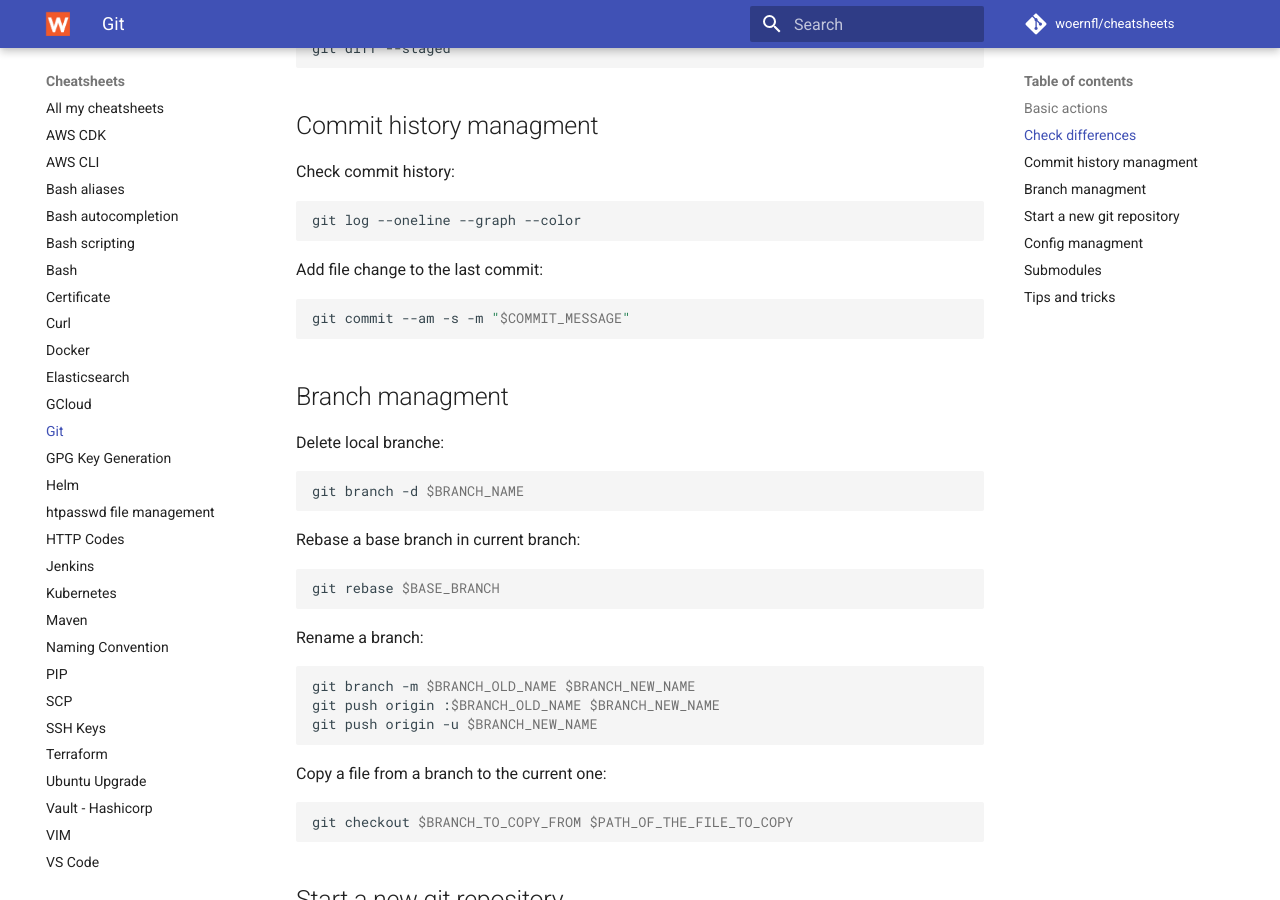
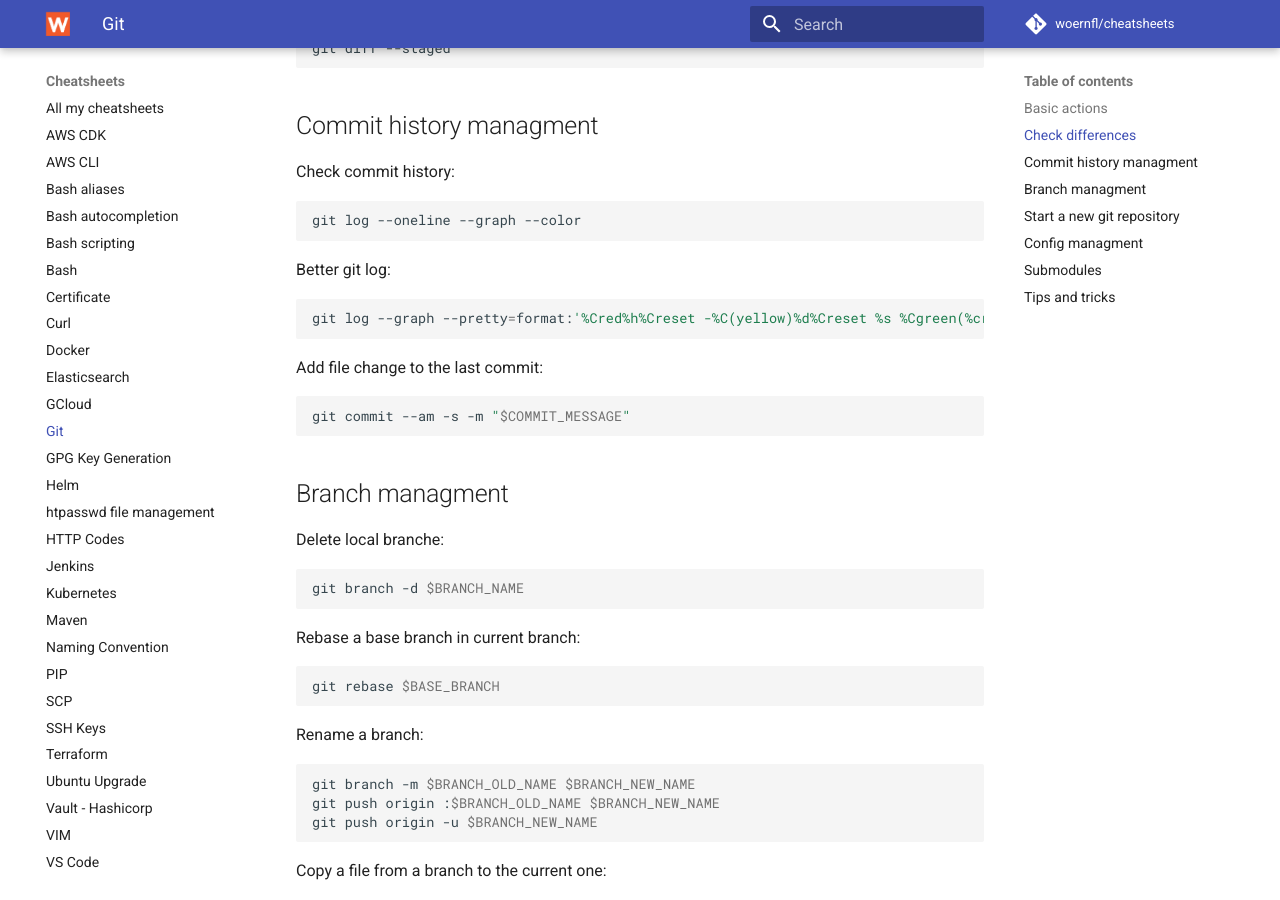
Before and after one commit to woernfl/cheatsheets, an MkDocs documentation site: the page built from docs/git.md, in a window 1280 px wide and 900 px high, scrolled down 1588 px. Built offline with MkDocs 1.6.1 and Material for MkDocs 9.7.7, drawn with Linux system fonts in a browser that asks for light colours; comment, search, counter and statistics services are not loaded.

Commit message:
Update git.md

````diff
--- a/docs/git.md
+++ b/docs/git.md
@@ -94,6 +94,12 @@
 
 ```bash
 git log --oneline --graph --color
+```
+
+Better git log:
+
+```bash
+git log --graph --pretty=format:'%Cred%h%Creset -%C(yellow)%d%Creset %s %Cgreen(%cr) %C(bold blue)<%an>%Creset' --abbrev-commit"
 ```
 
 Add file change to the last commit:
````
